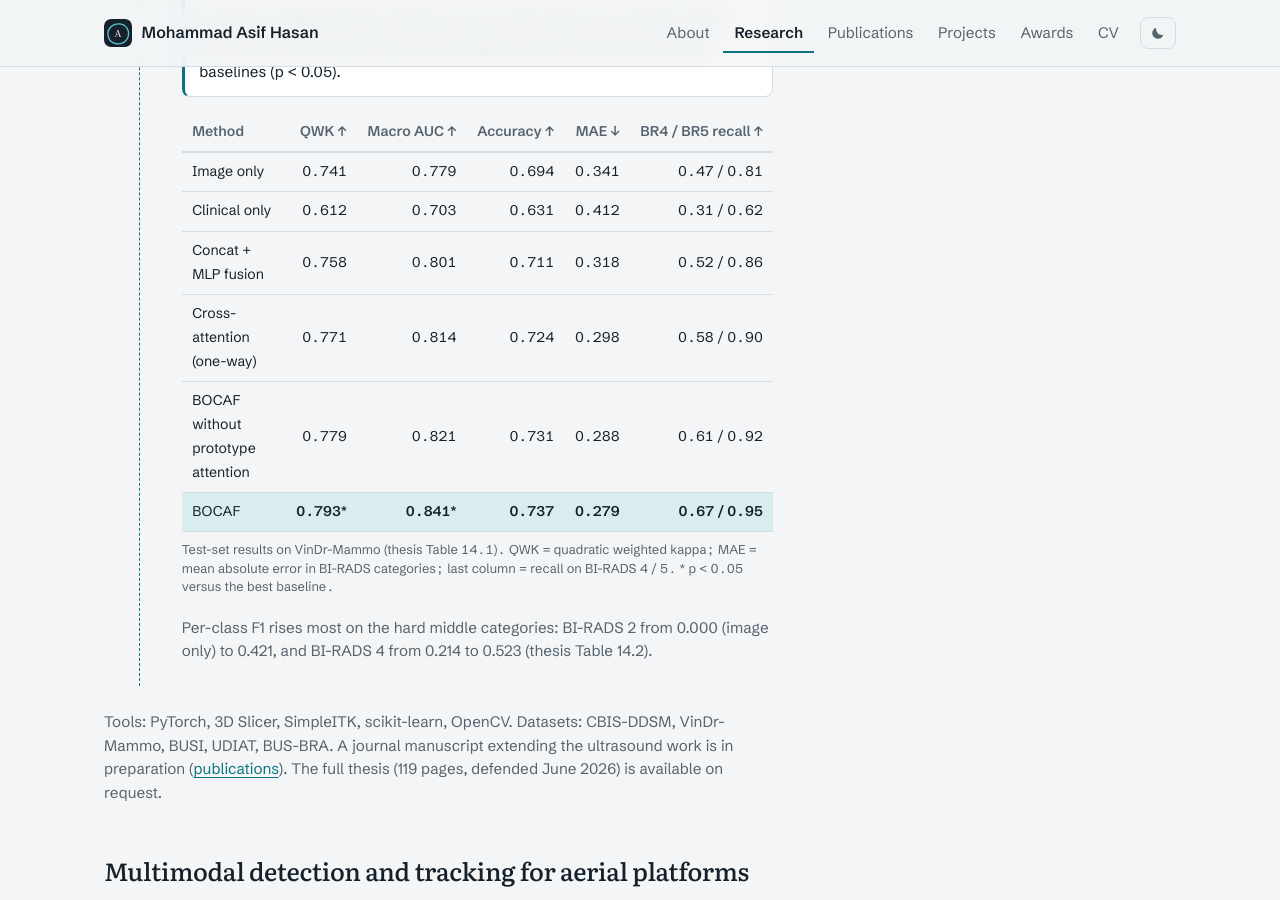
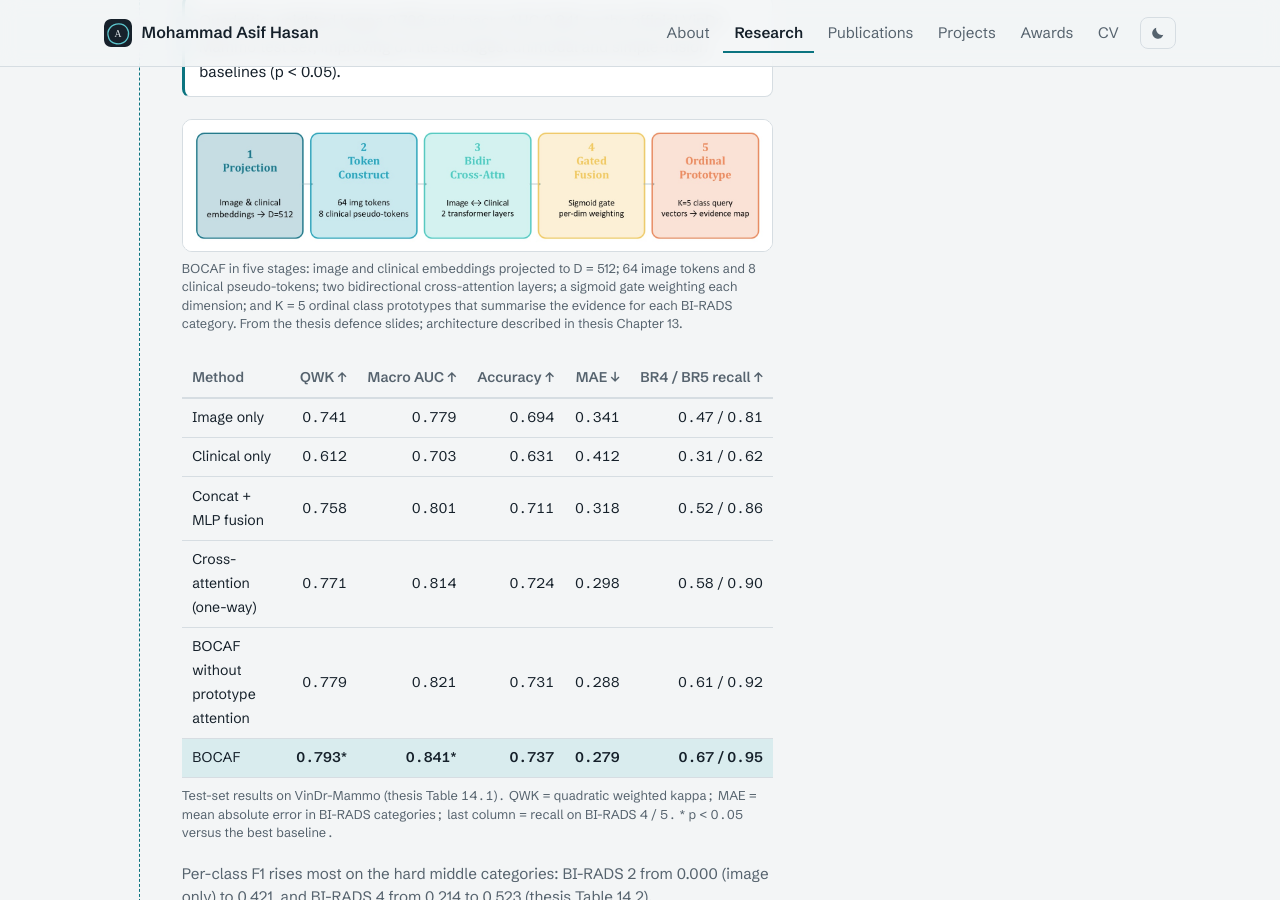
Before and after one commit to Asif190/Asif190.github.io, a Jekyll site: the page built from research.md, in a window 1280 px wide and 900 px high, scrolled down 3282 px. Built offline with Jekyll 4.4.1, drawn with Linux system fonts in a browser that asks for light colours.

Commit message:
Add the BOCAF five-stage architecture figure to Part III
Exported from the thesis defence slides; matches the architecture in
thesis Chapter 13.

Co-Authored-By: Claude Opus 5.5 <noreply@anthropic.com>

```diff
--- a/research.md
+++ b/research.md
@@ -40,6 +40,7 @@ Most breast imaging models are judged on overlap scores alone, which hides the f
 <h3>BI-RADS-aware multimodal fusion</h3>
 <p>BI-RADS categories are ordered, and the rarer high-suspicion classes are the ones that matter most. <strong>BOCAF</strong> (Bidirectional Ordinal Cross-Attention Fusion) lets mammogram features and clinical metadata attend to each other, and is trained with a CORAL ordinal loss with class-imbalance weighting and a threshold-separation penalty to prevent recall collapse on minority categories.</p>
 <p class="result">Quadratic weighted kappa 0.793 and macro AUC 0.841 on the official VinDr-Mammo test set, improving on the strongest unimodal and simple-fusion baselines (p &lt; 0.05).</p>
+<div class="fig-row">{% include figure.html file="thesis/part3-bocaf-architecture" large=true caption="BOCAF in five stages: image and clinical embeddings projected to D = 512; 64 image tokens and 8 clinical pseudo-tokens; two bidirectional cross-attention layers; a sigmoid gate weighting each dimension; and K = 5 ordinal class prototypes that summarise the evidence for each BI-RADS category. From the thesis defence slides; architecture described in thesis Chapter 13." alt="Five-stage flow: projection, token construction, bidirectional cross-attention, gated fusion, ordinal prototype attention" %}</div>
 <div class="table-wrap"><table class="results">
 <caption>Test-set results on VinDr-Mammo (thesis Table 14.1). QWK = quadratic weighted kappa; MAE = mean absolute error in BI-RADS categories; last column = recall on BI-RADS 4 / 5. * p &lt; 0.05 versus the best baseline.</caption>
 <thead><tr><th>Method</th><th>QWK ↑</th><th>Macro AUC ↑</th><th>Accuracy ↑</th><th>MAE ↓</th><th>BR4 / BR5 recall ↑</th></tr></thead>
```
Also changed, not shown: assets/img/thesis/part3-bocaf-architecture-thumb.jpg (added), assets/img/thesis/part3-bocaf-architecture.jpg (added).
